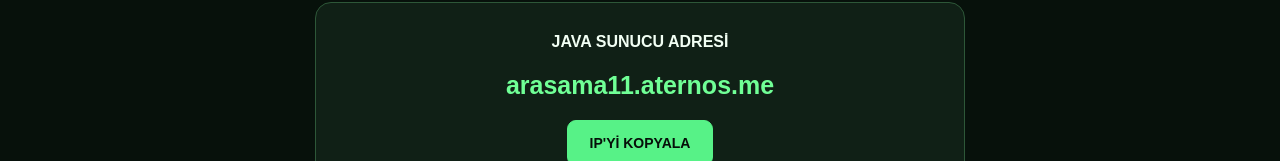
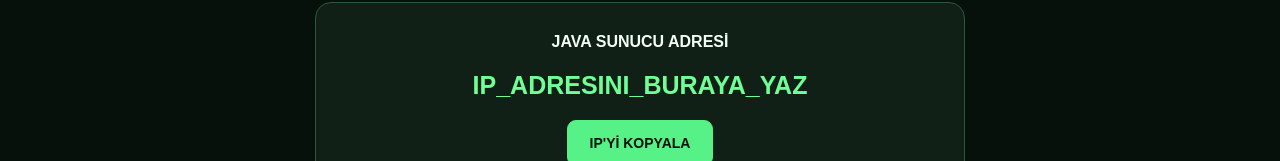
Before and after one commit to pirimaras966-commits/minecraft-sitem, a plain HTML site: page index.html in a window 1280 px wide. Shown: the part 1297-1458 px from the top of the page. Drawn offline with Linux system fonts and the light colour scheme.

Commit message:
Update index.html

```diff
--- a/index.html
+++ b/index.html
@@ -193,7 +193,7 @@
     </div>
     <div class="ip-box">
       <strong>JAVA SUNUCU ADRESİ</strong>
-      <div class="ip" id="server-ip">arasama11.aternos.me</div>
+      <div class="ip" id="server-ip">IP_ADRESINI_BURAYA_YAZ</div>
       <button class="btn btn-main" onclick="copyIP()">
         IP'Yİ KOPYALA
       </button>
```
